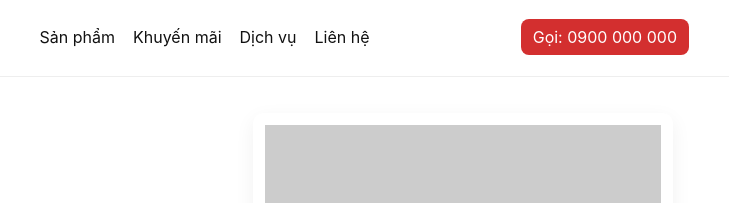
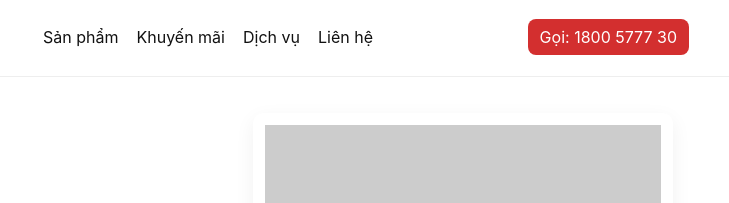
Before and after one commit to ductvtcm/namsuong, a plain HTML site: page index.html in a window 1280 px wide. Shown: the top 203 px of the page, 551-1280 px from the left. Drawn offline with Linux system fonts and the light colour scheme; placeholder pictures from the web are drawn by us.

Commit message:
Update index.html

```diff
--- a/index.html
+++ b/index.html
@@ -75,7 +75,7 @@
       </nav>
 
       <div class="actions">
-        <a class="cta" href="tel:+840000000">Gọi: 0900 000 000</a>
+        <a class="cta" href="tel:+840000000">Gọi: 1800 5777 30</a>
       </div>
     </div>
   </header>
```
